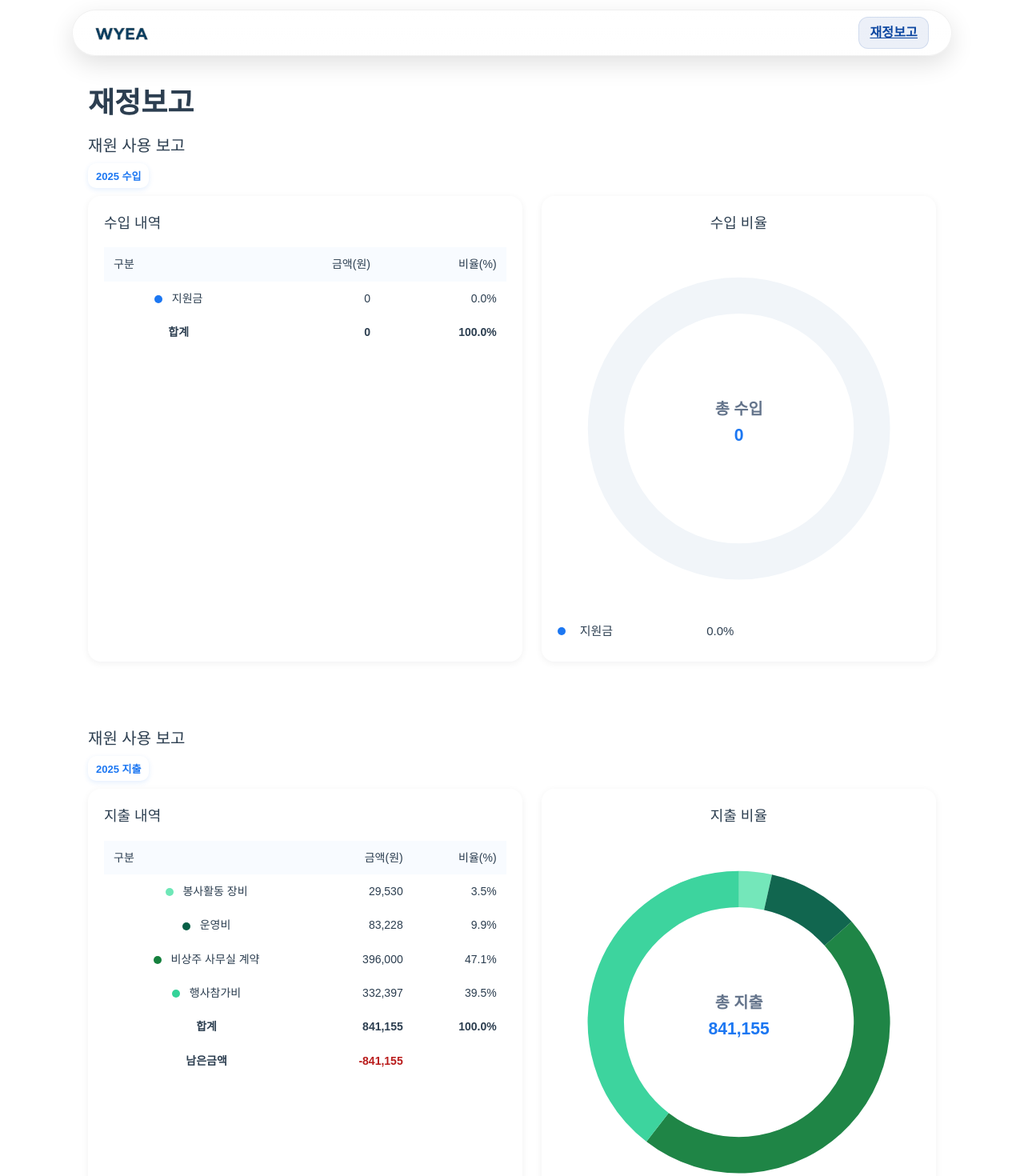
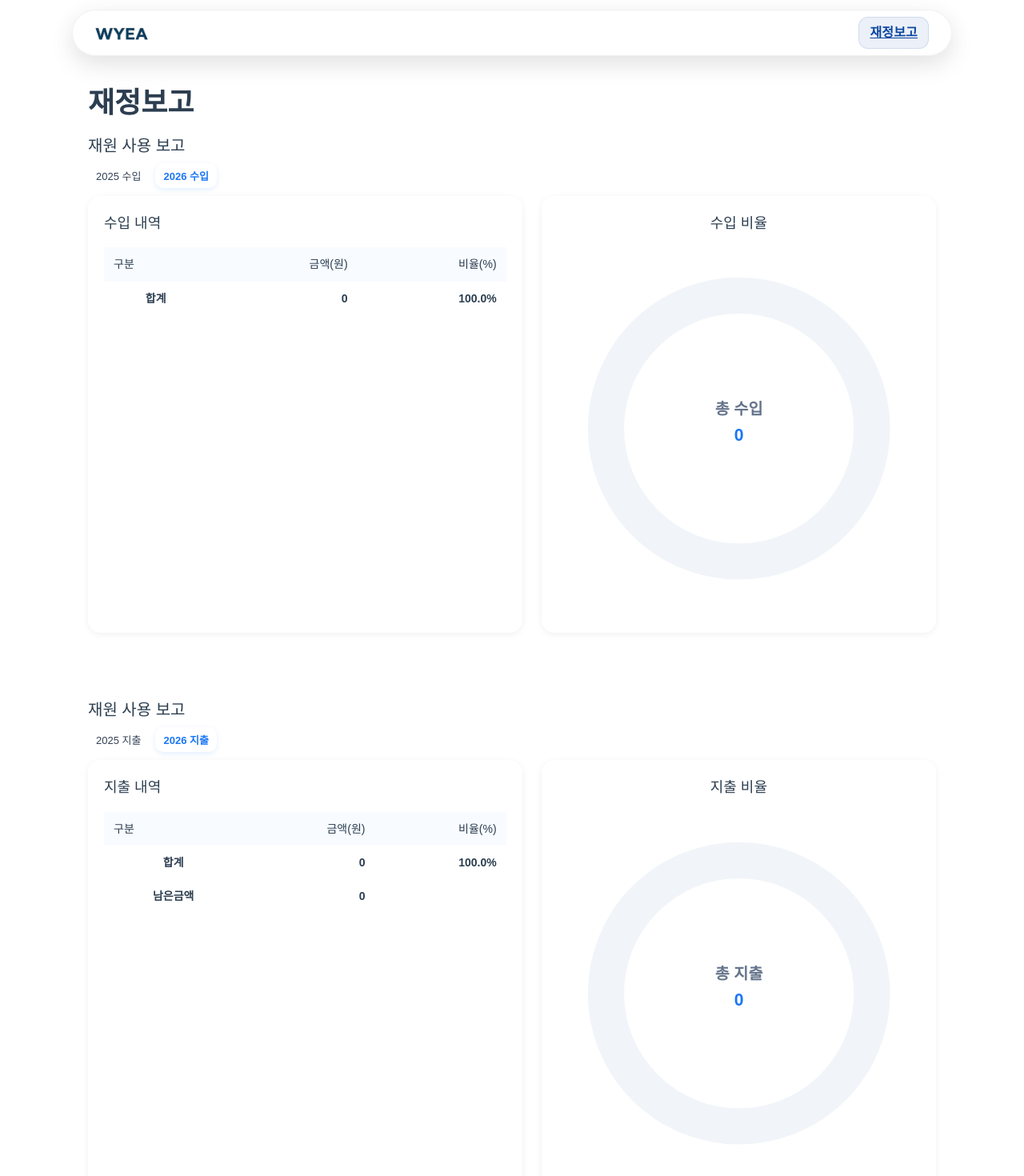
Before and after one commit to wyeaKR/WYEA-frontend, a Vue app: page /financialreport in a window 1280 px wide. Shown: the top 1470 px of the page at 80% size. Built offline with nearby package versions, Linux system fonts and the light colour scheme; what quasar would draw is missing.

Commit message:
재정보고 수정

```diff
--- a/src/views/FinancialReport.vue
+++ b/src/views/FinancialReport.vue
@@ -22,11 +22,11 @@ const arcPath = (cx: number, cy: number, r: number, start: number, end: number)
 }
 
 const incomeitems2025 = ref<Item[]>([
-  { label: '지원금', amount: 0, color: '#1C77F2' },
+  { label: '행사 참가비 수입', amount: 350_000, color: '#1C77F2' },
 ])
 
 const incomeitems2026 = ref<Item[]>([
-  { label: '지원금', amount: 0, color: '#1C77F2' },
+
 ])
 // #1C77F2 (진한 블루)
 // #2D99FF (중간 블루)
@@ -43,7 +43,7 @@ const spendingitems2025 = ref<Item[]>([
   { label: '봉사활동 장비', amount: 29_530, color: '#6EE7B7' },
   { label: '운영비', amount: 83_228, color: '#065F46' },
   { label: '비상주 사무실 계약', amount: 396_000, color: '#15803D' },
-  { label: '행사참가비', amount: 332_397, color: '#34D399' },
+  { label: '행사참가비', amount: 716_197, color: '#34D399' },
 ])
 
 const spendingitems2026 = ref<Item[]>([
@@ -61,7 +61,7 @@ const spendingitems2026 = ref<Item[]>([
 // #BBF7D0 (연한 실버톤 그린)
 
 /**********************************수입**************************************/
-const activeIncomeYear = ref<'2025' | '2026'>('2025')
+const activeIncomeYear = ref<'2025' | '2026'>('2026')
 
 /* 선택된 연도의 수입 아이템 */
 const incomeItems = computed<Item[]>(() =>
@@ -95,7 +95,7 @@ const centerSub = computed(() => {
   return seg ? `${fmtPct(seg.item.pct)} · ${fmtKRW(seg.item.amount)}` : ''
 })
 /**********************************지출**************************************/
-const activeSpendingYear = ref<'2025' | '2026'>('2025')
+const activeSpendingYear = ref<'2025' | '2026'>('2026')
 // 선택된 연도의 지출 아이템
 const spendingItems = computed<Item[]>(() =>
   activeSpendingYear.value === '2025' ? spendingitems2025.value : spendingitems2026.value
@@ -146,11 +146,11 @@ const centerSub2 = computed(() => {
           @click="activeIncomeYear = '2025'">
           2025 수입
         </button>
-<!--        <button
+        <button
           :class="{ active: activeIncomeYear === '2026' }"
           @click="activeIncomeYear = '2026'">
           2026 수입
-        </button>-->
+        </button>
       </div>
     </header>
 
@@ -195,6 +195,17 @@ const centerSub2 = computed(() => {
           <circle cx="150" cy="150" r="75" fill="#fff" />
 
           <!-- 세그먼트 -->
+          <template v-if="segments.length === 1">
+            <circle cx="150" cy="150" r="110"
+              fill="none"
+              :stroke="segments[0]?.item.color ?? '#999'"
+              :stroke-width="hoverIdx === 0 ? 40 : 30"
+              class="seg"
+              @mouseenter="hoverIdx = 0"
+              @mouseleave="hoverIdx = null"
+            />
+          </template>
+          <template v-else>
             <g v-for="(seg, idx) in segments" :key="seg.item.label">
               <path
                 :d="arcPath(150,150,110, seg.start, seg.end)"
@@ -206,6 +217,7 @@ const centerSub2 = computed(() => {
                 @mouseleave="hoverIdx = null"
               />
             </g>
+          </template>
 
           <!-- 중앙 라벨 -->
           <text x="150" y="138" text-anchor="middle" class="centerTitle">
@@ -237,11 +249,11 @@ const centerSub2 = computed(() => {
           @click="activeSpendingYear = '2025'">
           2025 지출
         </button>
-<!--        <button
+        <button
           :class="{ active: activeSpendingYear === '2026' }"
           @click="activeSpendingYear = '2026'">
           2026 지출
-        </button>-->
+        </button>
       </div>
     </header>
 
@@ -292,6 +304,17 @@ const centerSub2 = computed(() => {
           <circle cx="150" cy="150" r="75" fill="#fff" />
 
           <!-- 세그먼트 -->
+          <template v-if="segments2.length === 1">
+            <circle cx="150" cy="150" r="110"
+              fill="none"
+              :stroke="segments2[0]?.item.color ?? '#999'"
+              :stroke-width="hoverIdx2 === 0 ? 40 : 30"
+              class="seg"
+              @mouseenter="hoverIdx2 = 0"
+              @mouseleave="hoverIdx2 = null"
+            />
+          </template>
+          <template v-else>
             <g v-for="(seg, idx) in segments2" :key="`${seg.item.label}-${idx}`">
               <path
                 :d="arcPath(150,150,110, seg.start, seg.end)"
@@ -303,6 +326,7 @@ const centerSub2 = computed(() => {
                 @mouseleave="hoverIdx2 = null"
               />
             </g>
+          </template>
 
           <!-- 중앙 라벨 -->
           <text x="150" y="138" text-anchor="middle" class="centerTitle">
```
Lines whose indentation alone changed are shown as unchanged.
